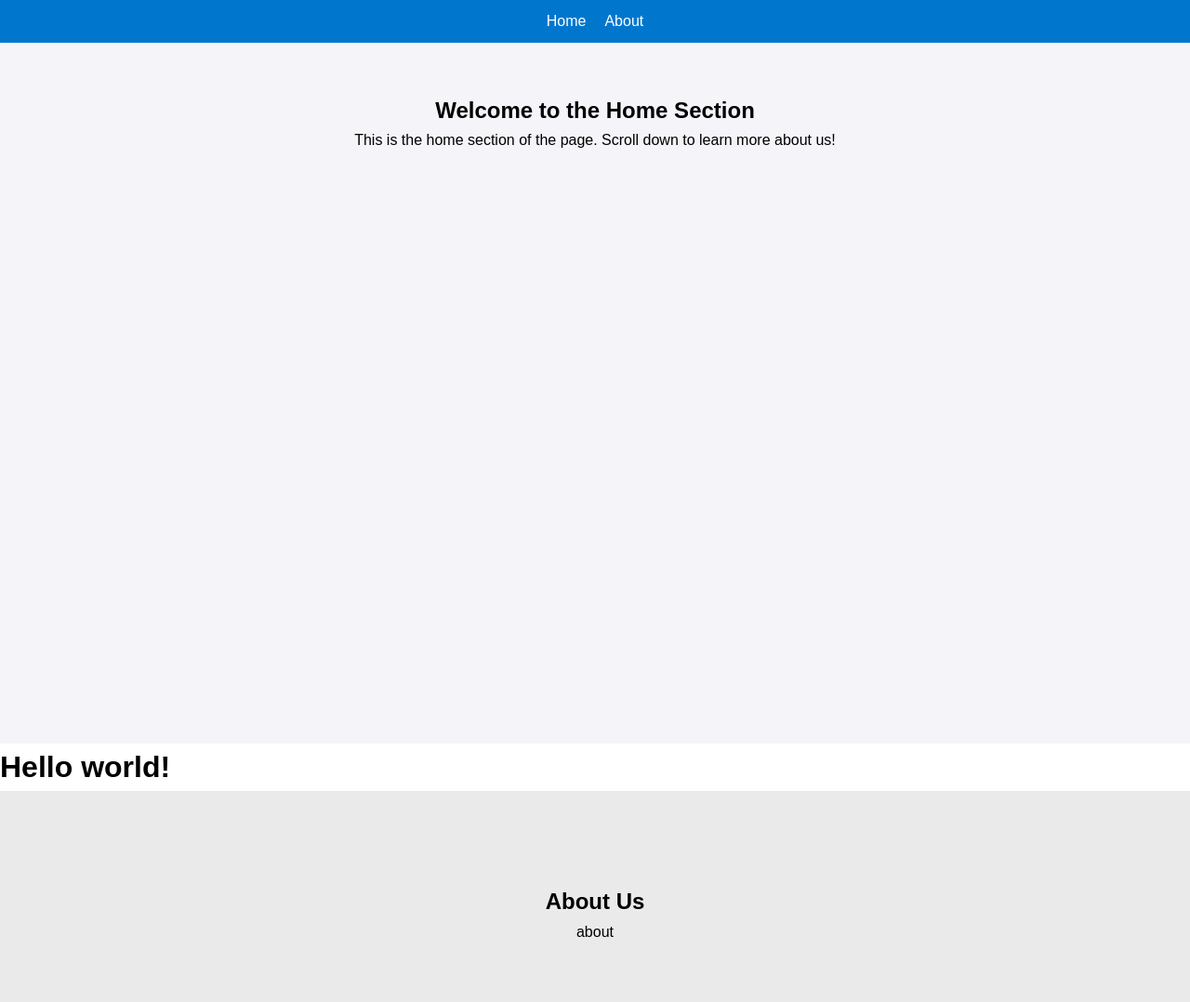
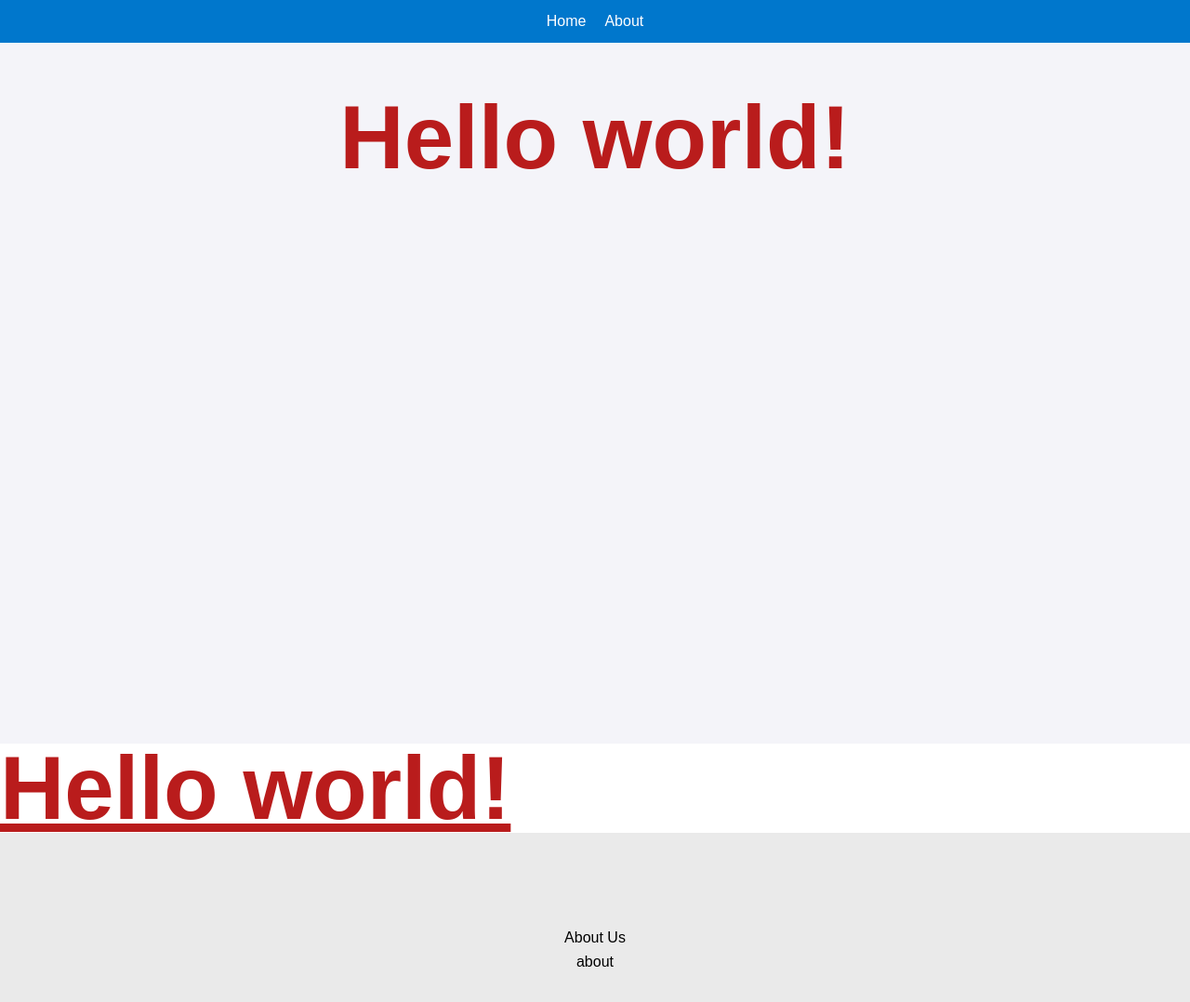
Before and after one commit to vijay9711/D2D-Interior, a website: page index.html in a window 1280 px wide. Shown: the top 1078 px of the page at 93% size. Drawn offline with Linux system fonts and the light colour scheme.

Commit message:
tailwind added

```diff
--- a/index.css
+++ b/index.css
@@ -7,6 +7,7 @@
   margin: 0;
   padding: 0;
   box-sizing: border-box;
+  scroll-behavior: smooth;
 }
 
 body {
--- a/index.html
+++ b/index.html
@@ -4,7 +4,7 @@
   <meta charset="UTF-8">
   <meta name="viewport" content="width=device-width, initial-scale=1.0">
   <title>Single Page with External Templates</title>
-  <link rel="stylesheet" href="./index.css">
+  <link rel="stylesheet" href="./tailwind_style.css">
 </head>
 <body>
   <!-- Navigation -->
@@ -16,7 +16,7 @@
     </ul>
   </nav>
   <div id="home"></div>
-  <h1 class="text-8xl font-bold underline">
+  <h1 class="text-8xl font-bold underline text-red-700">
     Hello world!
   </h1>
   <div id="about"></div>
--- a/package.json
+++ b/package.json
@@ -4,7 +4,7 @@
   "description": "Web page for d2dinteriors",
   "main": "index.js",
   "scripts": {
-    "build": "parcel build index.js --dist-dir dist",
+    "build:css":"npx tailwindcss -i ./index.css -o ./tailwind_style.css --watch",
     "test": "echo \"Error: no test specified\" && exit 1"
   },
   "repository": {
@@ -19,11 +19,8 @@
   "homepage": "https://d2d-interior.vercel.app/#home",
   "devDependencies": {
     "autoprefixer": "^10.4.20",
-    "parcel": "^2.13.3",
     "postcss": "^8.4.49",
     "tailwindcss": "^3.4.17"
   },
-  "dependencies": {
-  },
   "keywords": []
 }
--- a/src/home/home.html
+++ b/src/home/home.html
@@ -1,4 +1,5 @@
 <section>
-  <h1>Welcome to the Home Section</h1>
-  <p>This is the home section of the page. Scroll down to learn more about us!</p>
+  <h1 class="text-8xl font-bold text-red-700">
+    Hello world!
+  </h1>
 </section>
```
Also changed, not shown: tailwind_style.css (added), 1 other file.
